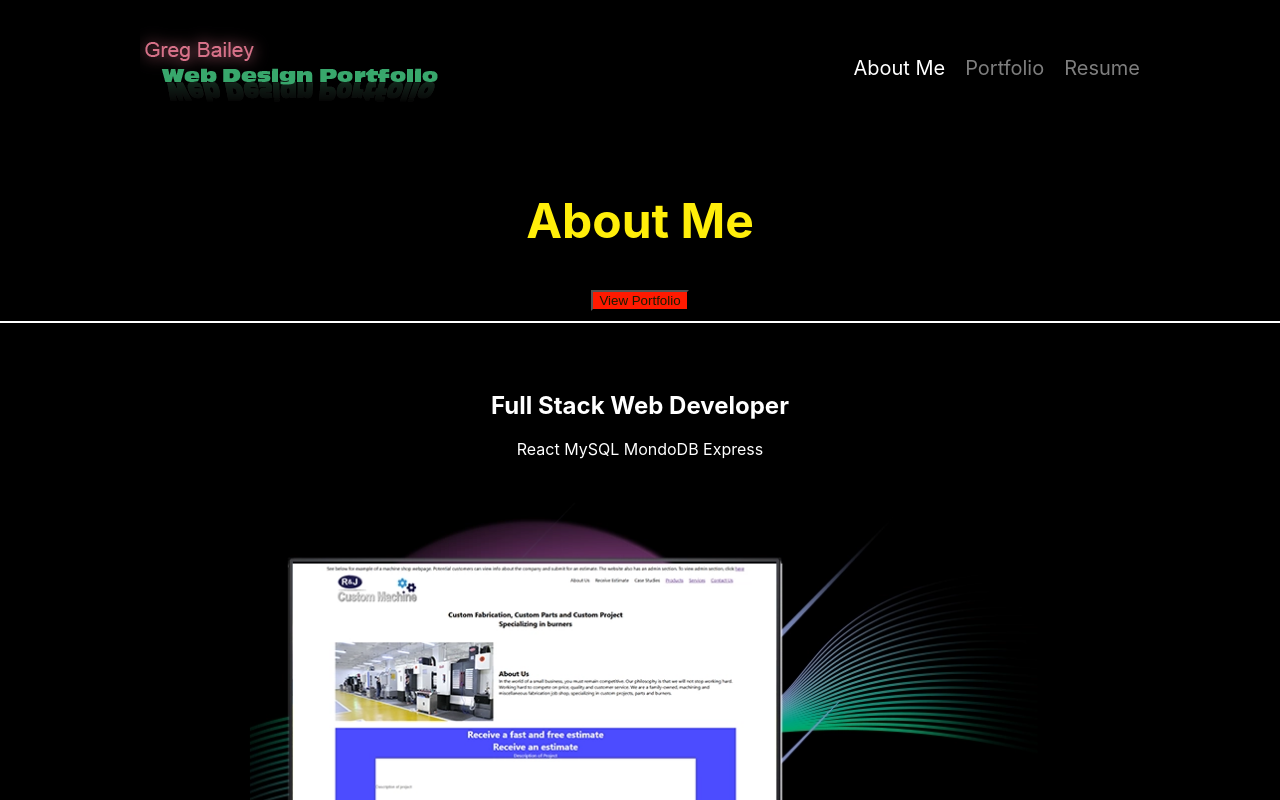
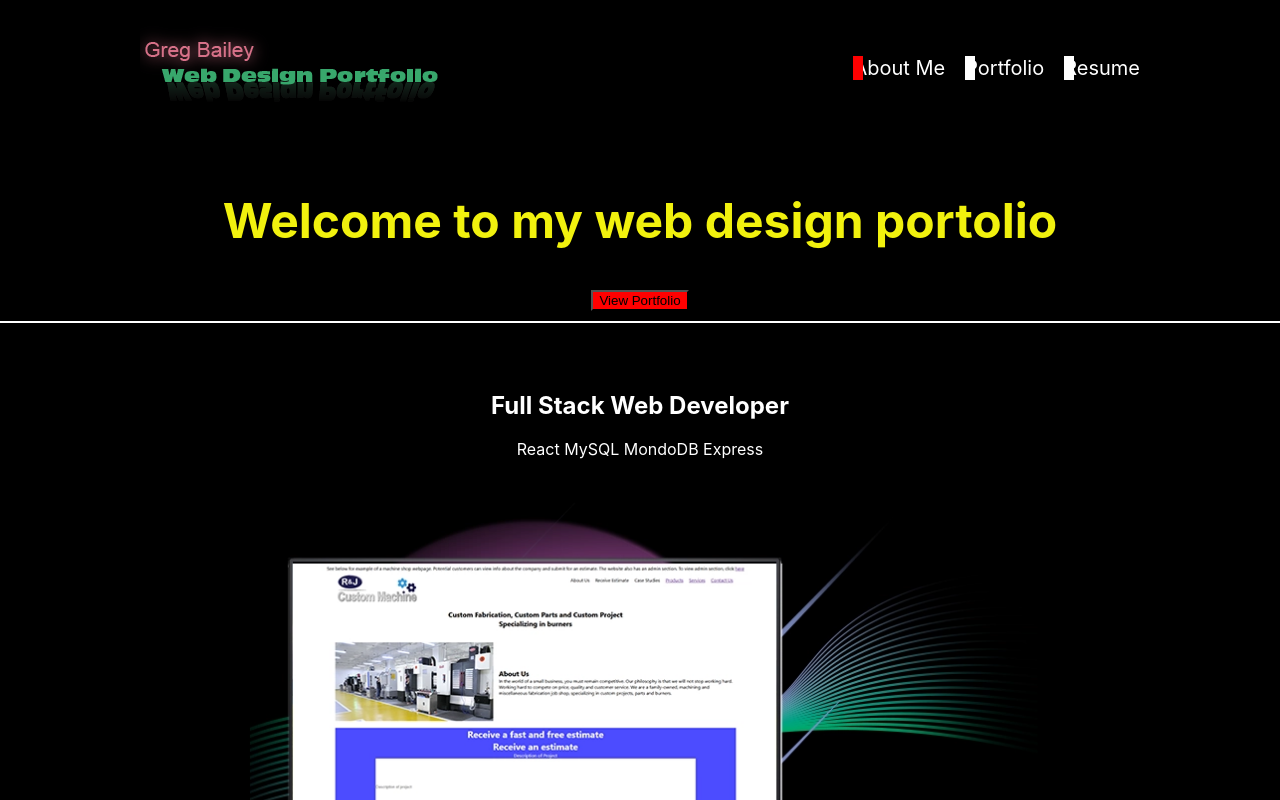
Before and after one commit to zmuda44/greg-bailey-web-portfolio, a React (Vite) app: page / in a window 1280 px wide. Shown: the top 800 px of the page. Built offline with nearby package versions, Linux system fonts and the light colour scheme.

Commit message:
more css animations

```diff
--- a/src/App.css
+++ b/src/App.css
@@ -21,6 +21,36 @@ header a {
   color: rgb(126, 126, 126);
 }
 
+header .brand {
+  position: relative;
+  overflow: hidden;
+}
+
+header img {
+
+
+}
+
+header .brand::after {
+  content: '';
+  width: 10px;
+  height: 100px;
+  background-color: white;
+  position: absolute;
+  left: 0;
+  top: 0;
+  animation: toRight 1s ease-in-out forwards;
+}
+
+@keyframes toRight {
+  0% {opacity: 0; transform: translateX(0)}
+  30% {opacity: 1}
+  70% {opacity: 1}
+  100% {opacity: 0; transform: translateX(300px)}
+}
+
+
+
 header ul {
   color: var(--accent2);
   margin: 0;
@@ -33,6 +63,30 @@ header ul {
 
 .nav-active {
   color: white;
+}
+
+.nav-item {
+  position: relative;
+  overflow: hidden;
+}
+
+.nav-item::after {
+  content: '';
+  height: 100px;
+  width: 10px;
+  background-color: white;
+  position: absolute;
+  top:0;
+  left: 0;
+}
+
+#navLink1::after {
+  animation: toRight1 1s forwards;
+}
+
+@keyframes toRight1 {
+  0%{background-color: white}
+  100%{background-color: red}
 }
 
 .hamburger-menu {
@@ -135,13 +189,12 @@ main {
 .section-title {
   text-align: center;
   font-size: 3rem;
-  animation: animate 10s linear infinite;
-  color: yellow;
+  animation: animate 3s linear infinite;
 }
 
 @keyframes animate {
-  0% {filter: hue-rotate(0deg)}
-  100% {filter: hue-rotate(3060deg)}
+  0% {color: blue}
+  100% {color: yellow}
 }
 
 /* About Me Section */
@@ -171,9 +224,9 @@ main {
 
 #about-me .portfolio-link-btn::after {
   content: '';
-  background-color: yellow;
+  background-color: white;
   height: 100px;
-  width: 100px;
+  width: 10px;
   position: absolute;
   top: 0;
   left: 0;
@@ -182,10 +235,12 @@ main {
 
 @keyframes overlay-transition {
   0% {
-    opacity: 1
+    opacity: 1;
+    transform: translateX(0)
   }
   100% {
-    opacity: .1
+    opacity: .5;
+    transform: translateX(100px)
   }
 }
 
--- a/src/components/header.jsx
+++ b/src/components/header.jsx
@@ -5,7 +5,11 @@ function Header() {
   return (
     <header>
     <div className='container'>
-        <a href="/"><img src="/images/header 300 x 100.png" /></a>
+     <div className="brand">
+      <a href="/"><img src="/images/header 300 x 100.png" /></a>
+     </div>
+
+
         <Navigation />
     </div>
     </header>
--- a/src/components/navigation.jsx
+++ b/src/components/navigation.jsx
@@ -46,7 +46,7 @@ function Navigation() {
           onClick={highlightLink}
           id="navLink1"
           to="/about-me"
-          className={activeLink?.id === 'navLink1' ? 'nav-active' : ''}
+          className={`nav-item ${activeLink?.id === 'navLink1' ? 'nav-active' : ''}`}
         >
           About Me
         </Link>,
@@ -55,16 +55,16 @@ function Navigation() {
           onClick={highlightLink}
           id="navLink2"
           to="/portfolio"
-          className={activeLink?.id === 'navLink2' ? 'nav-active' : ''}
+          className={`nav-item ${activeLink?.id === 'navLink1' ? 'nav-active' : ''}`}
         >
           Portfolio
         </Link>,
         <Link
           key={4}
           onClick={highlightLink}
-          id="navLink4"
+          id="navLink3"
           to="/resume"
-          className={activeLink?.id === 'navLink4' ? 'nav-active' : ''}
+          className={`nav-item ${activeLink?.id === 'navLink1' ? 'nav-active' : ''}`}
         >
           Resume
         </Link>,
--- a/src/pages/about-me.jsx
+++ b/src/pages/about-me.jsx
@@ -3,7 +3,7 @@ function AboutMe() {
   return (
     <section id='about-me'>
       <div className="container">
-        <h1 id="aboutme-title" className="section-title">About Me</h1>
+        <h1 id="aboutme-title" className="section-title">Welcome to my web design portolio</h1>
         <button class="portfolio-link-btn">View Portfolio</button>
 
           <div className='top'>
```
